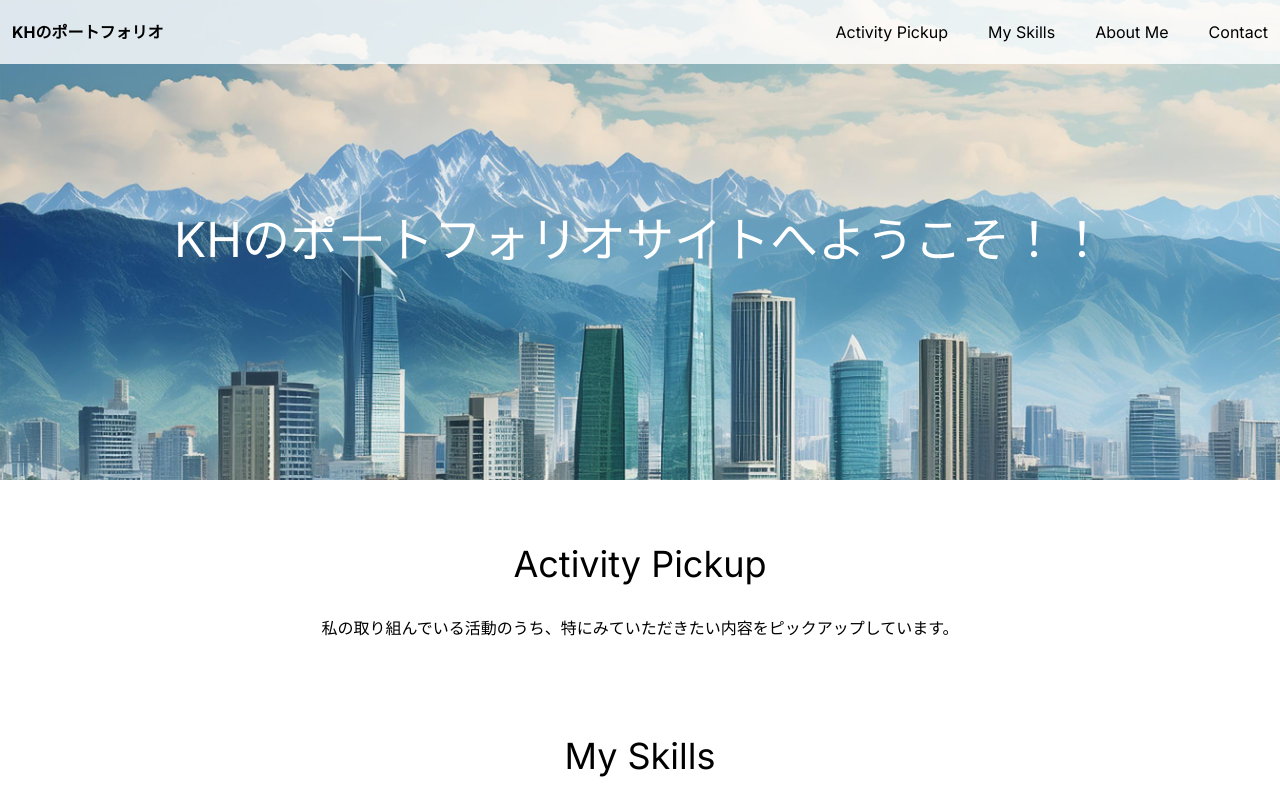
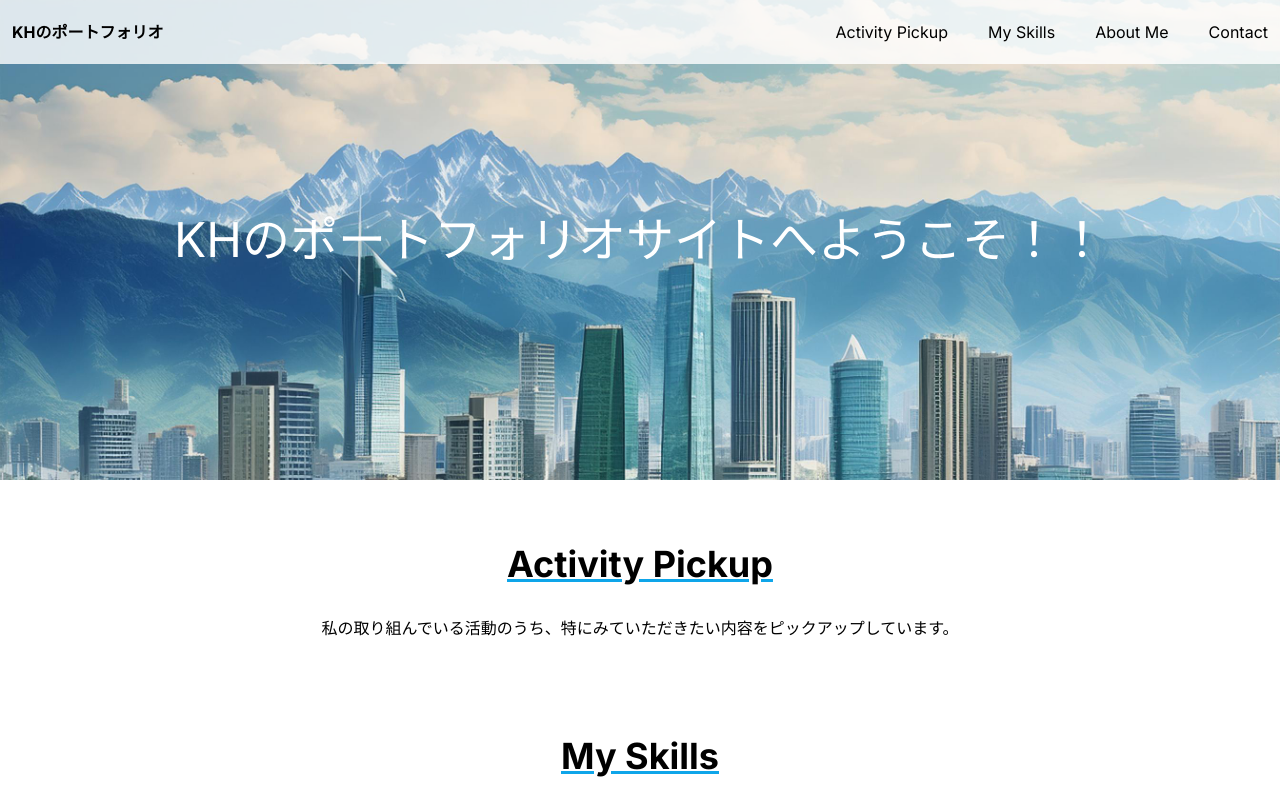
Before and after one commit to KHashimoto3/KH_Portfolio, a Next.js app in the folder front/: page / in a window 1280 px wide. Shown: the top 800 px of the page. Built offline with nearby package versions, Linux system fonts and the light colour scheme.

Commit message:
セクションタイトルにアンダーラインをつけた

```diff
--- a/front/src/components/header/sectionTitle.tsx
+++ b/front/src/components/header/sectionTitle.tsx
@@ -6,7 +6,9 @@
   const { text } = props;
   return (
     <div className="m-8">
-      <h1 className="text-center text-4xl">{text}</h1>
+      <h1 className="text-center text-4xl underline decoration-sky-500 font-bold">
+        {text}
+      </h1>
     </div>
   );
 };
```
